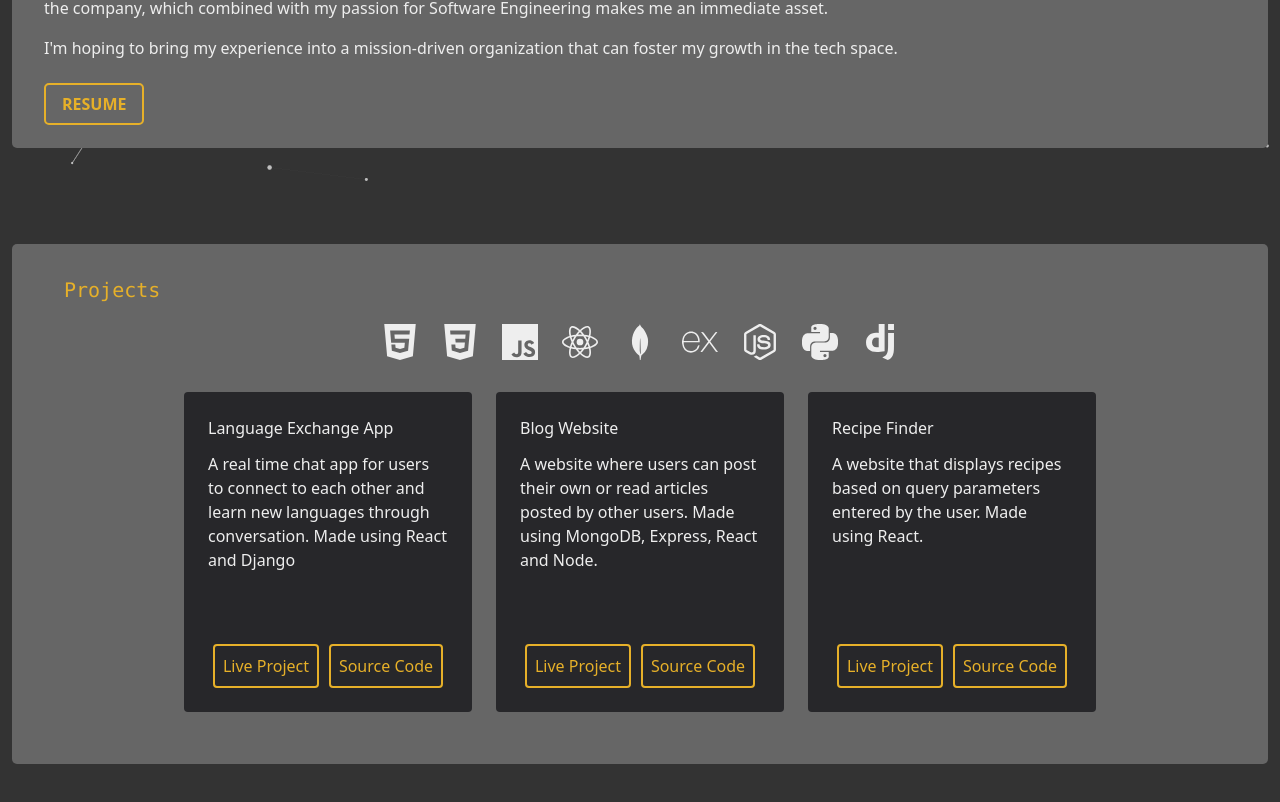
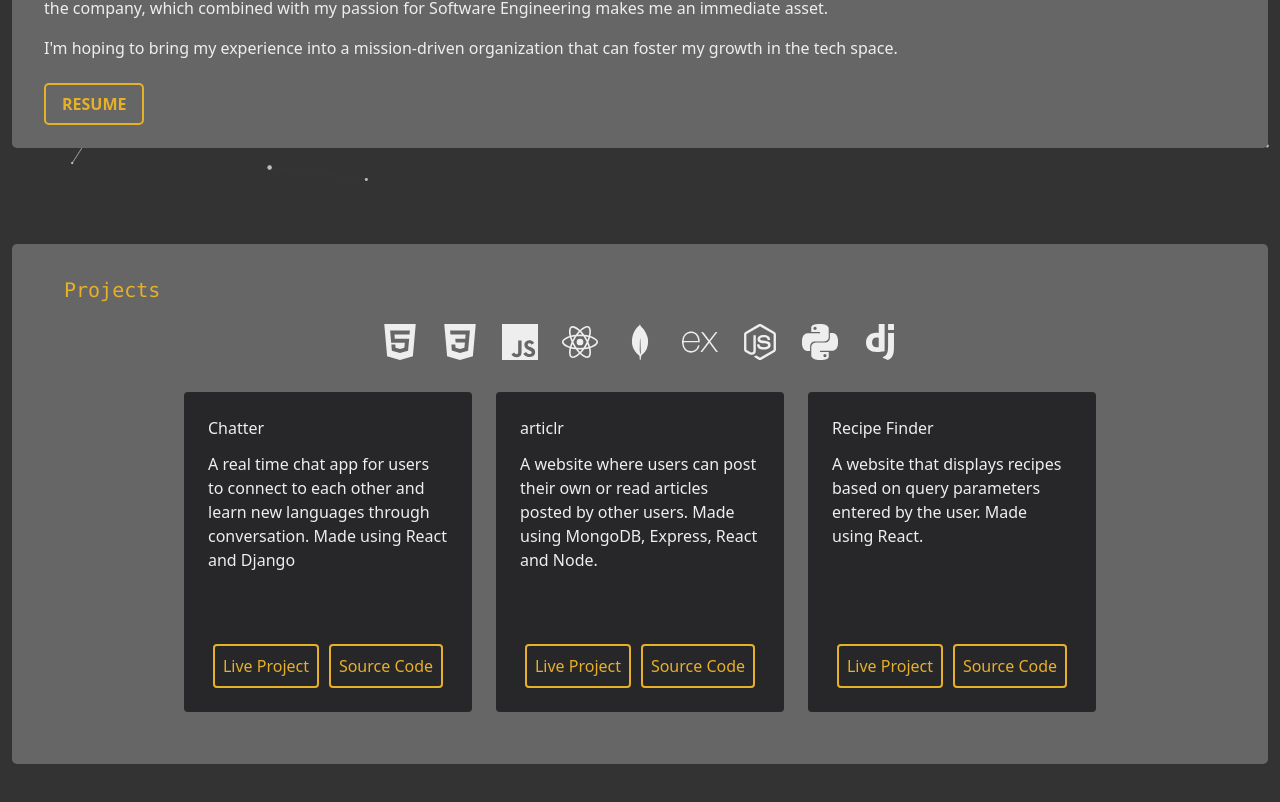
Before and after one commit to filipeqm94/portfolio, a React (Create React App) app: page / in a window 1280 px wide. Shown: the part 614-1416 px from the top of the page. Built offline with nearby package versions, Linux system fonts and the light colour scheme.

Commit message:
fix image paths

```diff
--- a/src/components/CallToAction/index.js
+++ b/src/components/CallToAction/index.js
@@ -1,7 +1,7 @@
 import React from 'react'
 
 import './styles.scss'
-import ctaImage from '../../images/ctaImage.png'
+import ctaImage from './images/ctaImage.png'
 
 function CallToAction() {
   return (
--- a/src/components/Projects/index.js
+++ b/src/components/Projects/index.js
@@ -14,10 +14,14 @@ import {
 import Project from './Project'
 
 import './styles.scss'
+import articlrImg from './images/articlr.png'
+import chatterImg from './images/chatter.png'
+import recipeFinderImg from './images/recipe finder.png'
 
 const projects = [
   {
-    title: 'Language Exchange App',
+    title: 'Chatter',
+    image: chatterImg,
     description:
       'A real time chat app for users to connect to each other and learn new languages through conversation. Made using React and Django',
     technologies: ['react', 'django', 'javascript', 'python'],
@@ -25,7 +29,8 @@ const projects = [
     sourceCode: 'https://github.com/filipeqm94/client-project-4',
   },
   {
-    title: 'Blog Website',
+    title: 'articlr',
+    image: articlrImg,
     description:
       'A website where users can post their own or read articles posted by other users. Made using MongoDB, Express, React and Node.',
     technologies: ['mongodb', 'express', 'react', 'node', 'javascript'],
@@ -34,6 +39,7 @@ const projects = [
   },
   {
     title: 'Recipe Finder',
+    image: recipeFinderImg,
     description:
       'A website that displays recipes based on query parameters entered by the user. Made using React.',
     technologies: ['javascript', 'react'],
```
